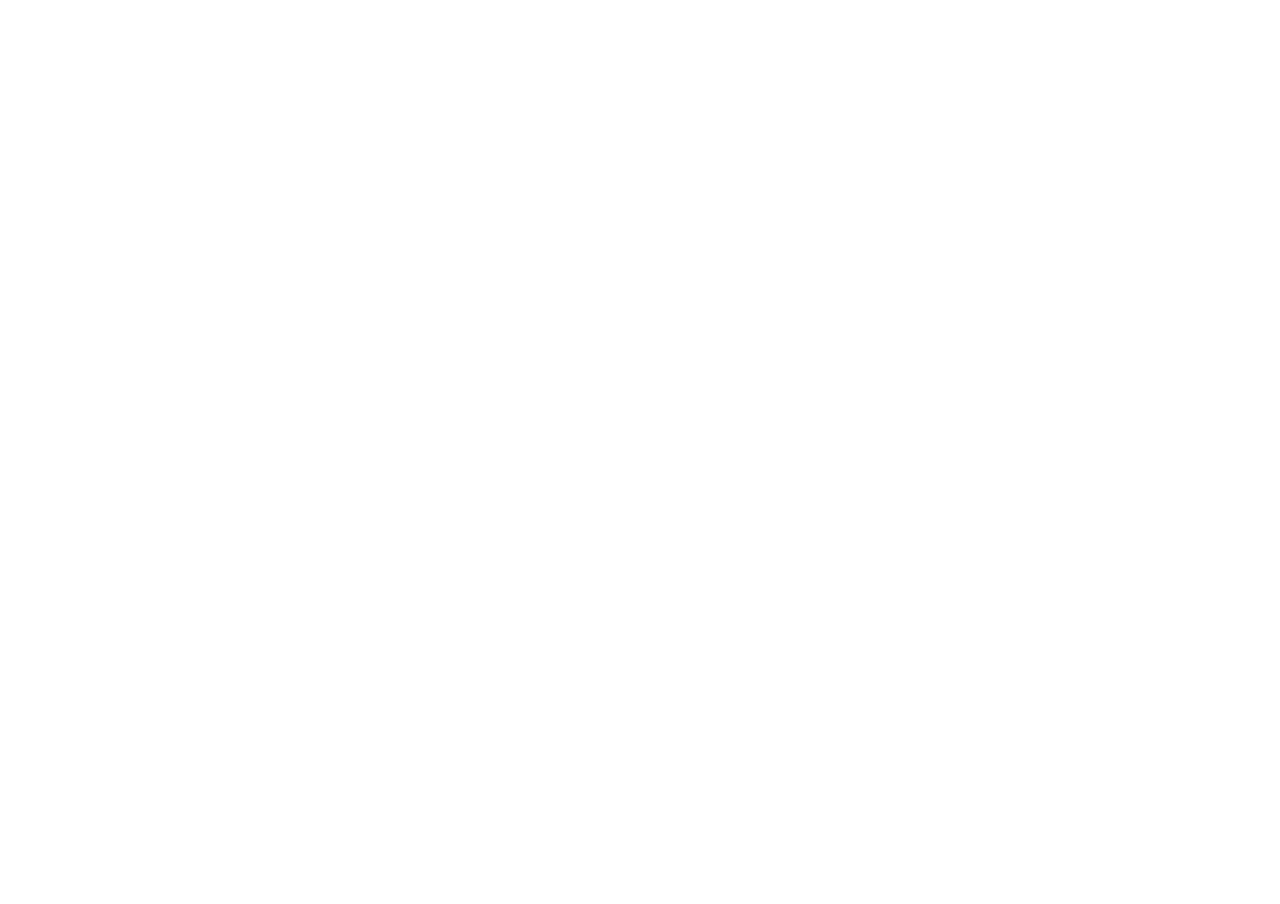
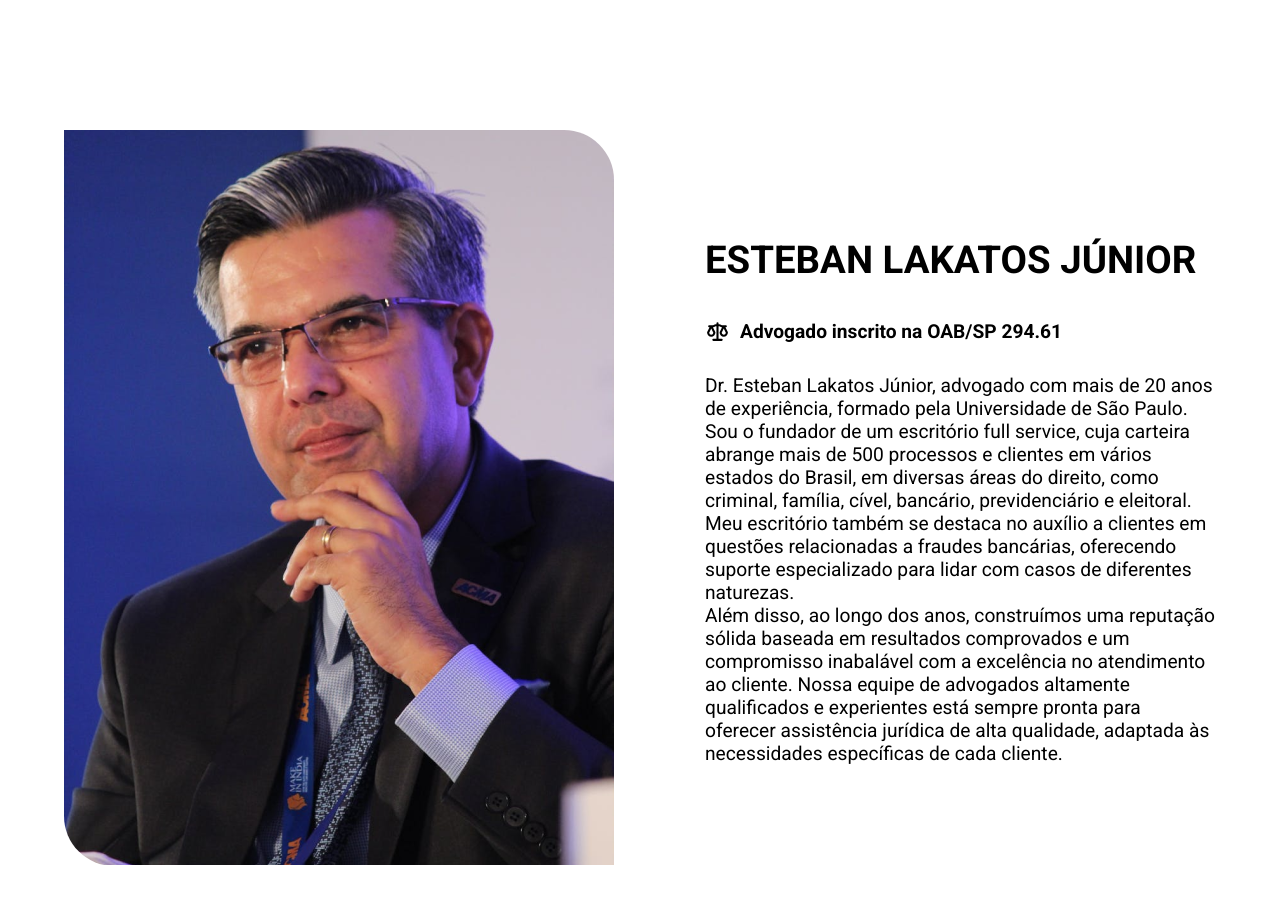
Before and after one commit to MFelipeSilva/landing-page-advocacy, a React (Create React App) app: page / in a window 1280 px wide. Shown: the part 1000-1904 px from the top of the page. Before the commit the page ends 970 px from the top, so only its background shows below. Built offline with nearby package versions, Linux system fonts and the light colour scheme.

Commit message:
feat: added about me page and others changes

```diff
--- a/src/App.js
+++ b/src/App.js
@@ -1,6 +1,7 @@
 import styled from "styled-components";
 
 import Home from "./pages/home";
+import AboutMe from "./pages/about-me";
 
 const Container = styled.main`
   display: flex;
@@ -13,6 +14,7 @@
   return (
     <Container id="/">
       <Home />
+      <AboutMe />
     </Container>
   );
 }
--- a/src/components/Navbar.jsx
+++ b/src/components/Navbar.jsx
@@ -17,7 +17,8 @@
 
   & > nav {
     display: flex;
-    max-width: 1338.39px;
+    max-width: 1338px;
+    min-width: 1100px;
     width: 70vw;
     flex-direction: row;
     align-items: center;
@@ -76,7 +77,8 @@
       }
     }
 
-    @media (max-width: 992px) {
+    @media (max-width: 1280px) {
+      min-width: 0;
       width: 90vw;
     }
   }
--- /dev/null
+++ b/src/components/icons/Balance.jsx
@@ -0,0 +1,16 @@
+export const IconBalance = () => (
+  <svg
+    xmlns="http://www.w3.org/2000/svg"
+    width="25"
+    height="25"
+    viewBox="0 0 24 24"
+  >
+    <g fill="none" fill-rule="evenodd">
+      <path d="M24 0v24H0V0zM12.593 23.258l-.011.002l-.071.035l-.02.004l-.014-.004l-.071-.035c-.01-.004-.019-.001-.024.005l-.004.01l-.017.428l.005.02l.01.013l.104.074l.015.004l.012-.004l.104-.074l.012-.016l.004-.017l-.017-.427c-.002-.01-.009-.017-.017-.018m.265-.113l-.013.002l-.185.093l-.01.01l-.003.011l.018.43l.005.012l.008.007l.201.093c.012.004.023 0 .029-.008l.004-.014l-.034-.614c-.003-.012-.01-.02-.02-.022m-.715.002a.023.023 0 0 0-.027.006l-.006.014l-.034.614c0 .012.007.02.017.024l.015-.002l.201-.093l.01-.008l.004-.011l.017-.43l-.003-.012l-.01-.01z" />
+      <path
+        fill="currentColor"
+        d="M12 3a1 1 0 0 1 1 1v1h.764a2 2 0 0 1 .894.211L16.236 6H20a1 1 0 1 1 0 2h-.382l2.276 4.553c.07.139.106.292.106.447a4 4 0 0 1-8 0c0-.155.036-.308.106-.447L16.382 8h-.146a2 2 0 0 1-.894-.211L13.764 7H13v12h3a1 1 0 1 1 0 2H8a1 1 0 1 1 0-2h3V7h-.764l-1.578.789A2 2 0 0 1 7.764 8h-.146l2.276 4.553A1 1 0 0 1 10 13a4 4 0 0 1-8 0a1 1 0 0 1 .106-.447L4.382 8H4a1 1 0 0 1 0-2h3.764l1.578-.789A2 2 0 0 1 10.236 5H11V4a1 1 0 0 1 1-1M6 9.236l-1.989 3.977a2 2 0 0 0 3.978 0zm12 0l-1.989 3.977a2 2 0 0 0 3.955.157l.023-.156z"
+      />
+    </g>
+  </svg>
+);
--- a/src/components/icons/BottomArrow.jsx
+++ b/src/components/icons/BottomArrow.jsx
@@ -1,4 +1,4 @@
-export const BottomArrow = () => (
+export const IconBottomArrow = () => (
   <svg
     xmlns="http://www.w3.org/2000/svg"
     width="90"
--- a/src/components/icons/Whatsapp.jsx
+++ b/src/components/icons/Whatsapp.jsx
@@ -1,5 +1,3 @@
-import React from "react";
-
 export const IconWhatsapp = () => (
   <svg
     xmlns="http://www.w3.org/2000/svg"
--- a/src/components/icons/index.js
+++ b/src/components/icons/index.js
@@ -1,4 +1,5 @@
 export * from "./Menu";
 export * from "./Close";
 export * from "./Whatsapp";
+export * from "./Balance";
 export * from "./BottomArrow";
--- /dev/null
+++ b/src/pages/about-me/index.jsx
@@ -0,0 +1,117 @@
+import styled from "styled-components";
+
+import { IconBalance } from "../../components/icons";
+
+import photo_lawyer from "../../assets/photo-lawyer.png";
+
+const Container = styled.section`
+  display: flex;
+  width: 100%;
+  height: 100%;
+  padding: 10em 0;
+  align-items: center;
+  justify-content: center;
+
+  & > div {
+    display: flex;
+    max-width: 1338px;
+    width: 70vw;
+    gap: 91px;
+    align-items: center;
+    justify-content: space-between;
+
+    & > img {
+      max-width: 100%;
+      max-height: 100%;
+      object-fit: contain;
+      border-radius: 0 50px 0 50px;
+
+      @media (max-width: 1360px) {
+        width: 50%;
+        height: 50%;
+      }
+
+      @media (max-width: 768px) {
+        width: 90%;
+      }
+    }
+
+    & > div {
+      display: flex;
+      max-width: 660px;
+      min-width: 400px;
+      gap: 30px;
+      flex-direction: column;
+
+      & > h2 {
+        color: #000000;
+        font-size: clamp(35px, 3vw, 54px);
+        font-weight: 700;
+        line-height: 1.5;
+        text-transform: uppercase;
+      }
+      & > h3 {
+        display: flex;
+        gap: 10px;
+        font-size: clamp(18px, 1.5vw, 20px);
+        font-weight: 700;
+        align-items: center;
+      }
+
+      & > p {
+        font-size: clamp(17px, 1.5vw, 20px);
+        font-weight: 400;
+      }
+
+      @media (max-width: 992px) {
+        min-width: 0;
+      }
+    }
+
+    @media (max-width: 1280px) {
+      min-width: 0;
+      width: 90vw;
+    }
+
+    @media (max-width: 768px) {
+      width: 90vw;
+      flex-direction: column;
+    }
+  }
+`;
+
+function AboutMe() {
+  return (
+    <Container>
+      <div>
+        <img src={photo_lawyer} alt="photo lawyer" />
+
+        <div>
+          <h2>Esteban Lakatos Júnior</h2>
+          <h3>
+            <IconBalance />
+            Advogado inscrito na OAB/SP 294.61
+          </h3>
+          <p>
+            Dr. Esteban Lakatos Júnior, advogado com mais de 20 anos de
+            experiência, formado pela Universidade de São Paulo. Sou o fundador
+            de um escritório full service, cuja carteira abrange mais de 500
+            processos e clientes em vários estados do Brasil, em diversas áreas
+            do direito, como criminal, família, cível, bancário, previdenciário
+            e eleitoral. <br /> Meu escritório também se destaca no auxílio a
+            clientes em questões relacionadas a fraudes bancárias, oferecendo
+            suporte especializado para lidar com casos de diferentes naturezas.
+            <br /> Além disso, ao longo dos anos, construímos uma reputação
+            sólida baseada em resultados comprovados e um compromisso inabalável
+            com a excelência no atendimento ao cliente. Nossa equipe de
+            advogados altamente qualificados e experientes está sempre pronta
+            para oferecer assistência jurídica de alta qualidade, adaptada às
+            necessidades específicas de cada cliente.
+          </p>
+        </div>
+      </div>
+    </Container>
+  );
+}
+
+export default AboutMe;
--- a/src/pages/home/index.jsx
+++ b/src/pages/home/index.jsx
@@ -2,7 +2,7 @@
 
 import { Button } from "../../components/Button";
 
-import { BottomArrow } from "../../components/icons";
+import { IconBottomArrow } from "../../components/icons";
 
 import banner_home from "../../assets/banner-home.png";
 
@@ -96,7 +96,7 @@
         </h2>
         <Button />
       </div>
-      <BottomArrow />
+      <IconBottomArrow />
     </Container>
   );
 }
```
Also changed, not shown: src/assets/photo-lawyer.png (added).
